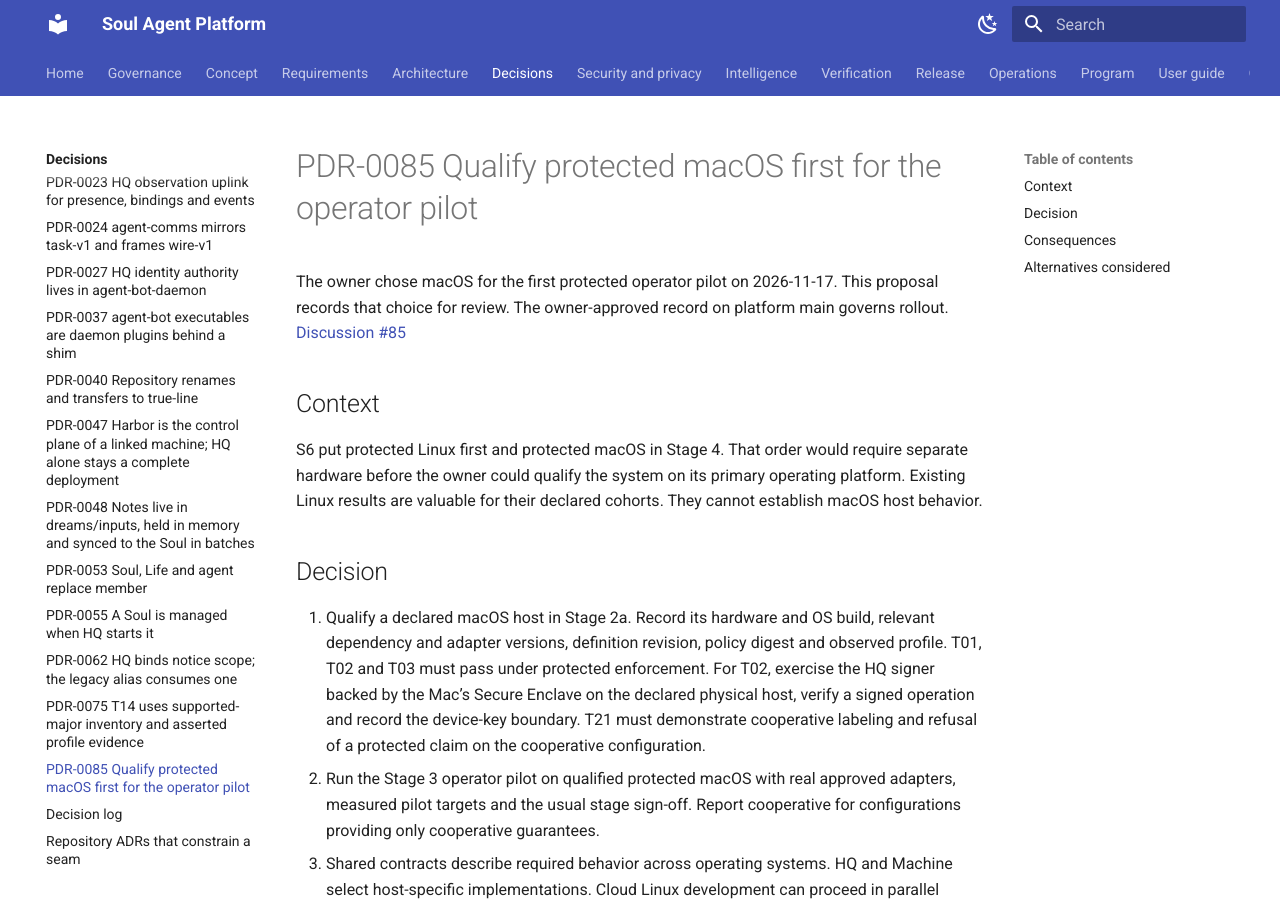
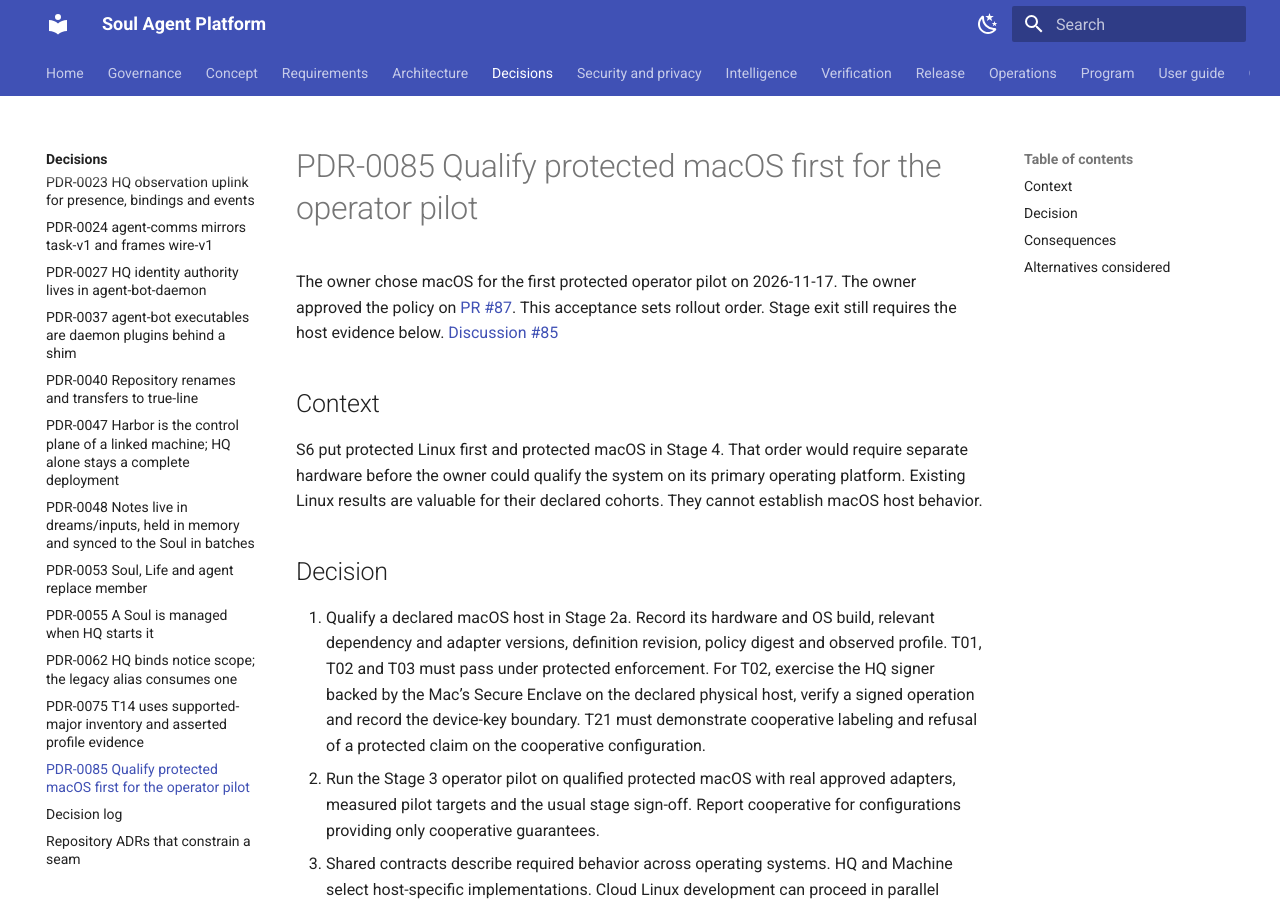
Before and after one commit to true-line/agent-bot-platform, an MkDocs documentation site: the page built from docs/04-decisions/PDR-0085-macos-first-protected-pilot.md, in a window 1280 px wide and 900 px high. Built offline with MkDocs 1.6.1 and Material for MkDocs 9.7.7, drawn with Linux system fonts in a browser that asks for light colours.

Commit message:
Record owner acceptance of PDR-0085
Agent-Bot-Write: ghw_1de9c53833526b22
Agent-Bot-Session: fa2486d94751

```diff
--- a/docs/04-decisions/PDR-0085-macos-first-protected-pilot.md
+++ b/docs/04-decisions/PDR-0085-macos-first-protected-pilot.md
@@ -12,8 +13,9 @@ Affects: [R8, scope, quality-bar, trust-model]
 # PDR-0085 Qualify protected macOS first for the operator pilot
 
 The owner chose macOS for the first protected operator pilot on 2026-11-17.
-This proposal records that choice for review. The owner-approved record on
-platform main governs rollout. [Discussion #85](https://github.com/true-line/agent-bot-platform/discussions/85)
+The owner approved the policy on [PR #87](https://github.com/true-line/agent-bot-platform/pull/87#pullrequestreview-5945288923).
+This acceptance sets rollout order. Stage exit still requires the host evidence
+below. [Discussion #85](https://github.com/true-line/agent-bot-platform/discussions/85)
 
 ## Context
 
```
Also changed, not shown: other parts of docs/04-decisions/PDR-0085-macos-first-protected-pilot.md (+2 -1 lines), docs/04-decisions/README.md (+1 -1 lines), docs/04-decisions/decision-log.md (+1 -1 lines), docs/10-program/roadmap.md (+1 -1 lines).
